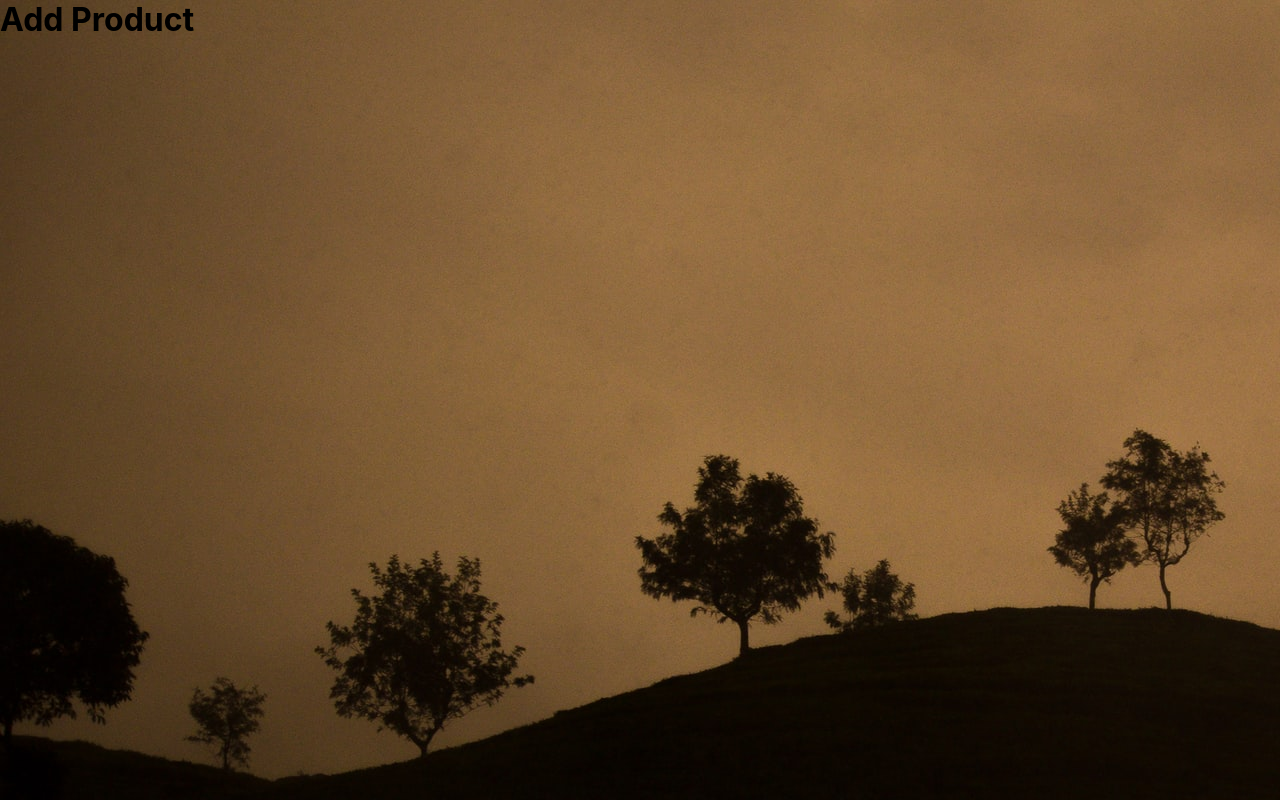
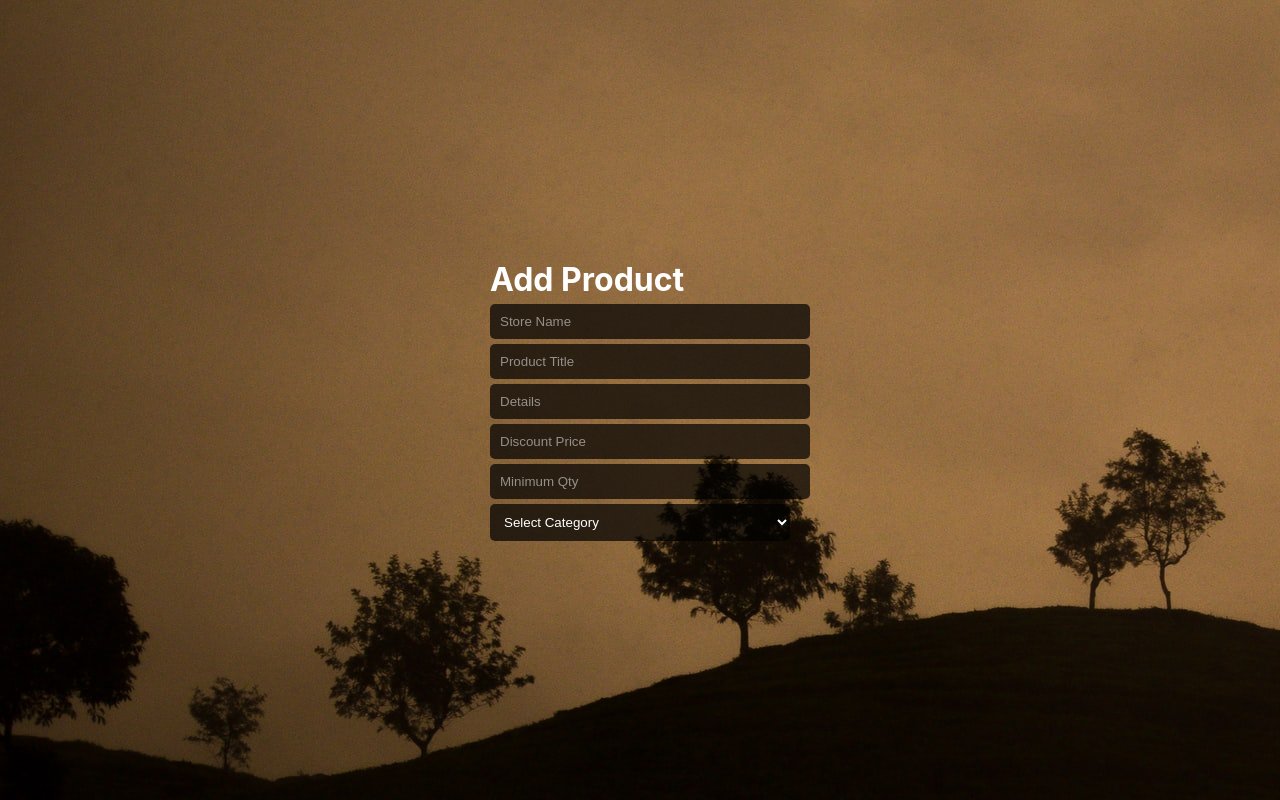
Before and after one commit to Bhavesh588/comprafaciladmin, a React (Create React App) app: page / in a window 1280 px wide. Built offline with nearby package versions, Linux system fonts and the light colour scheme.

Commit message:
Adding Add Product

```diff
--- a/src/App.scss
+++ b/src/App.scss
@@ -5,13 +5,9 @@
 .App {
     height: 100%;
     width: 100%;
-    overflow: hidden;
     position: absolute;
+    display: flex;
+    justify-content: center;
+    align-items: center;
     background-image: url('./assets/Background.jpg');
-
-    .bg_img {
-        width: 100%;
-        height: 100%;
-        background-size: cover;
-    }
 }
--- /dev/null
+++ b/src/Components/Inputbox/Inputbox.js
@@ -0,0 +1,17 @@
+import React from 'react'
+
+import './Inputbox.scss'
+
+const Inputbox = ({ type, placeholder }) => {
+    return (
+        <div className="inputbox">
+            <input
+                type={type}
+                placeholder={placeholder}
+                className="txt_input"
+            />
+        </div>
+    )
+}
+
+export default Inputbox
--- /dev/null
+++ b/src/Components/Inputbox/Inputbox.scss
@@ -0,0 +1,16 @@
+.inputbox {
+    margin: 5px 0px;
+
+    .txt_input {
+        background-color: rgba($color: #000000, $alpha: 0.7);
+        width: 100%;
+        border: 0;
+        padding: 10px;
+        border-radius: 5px;
+        color: #fff;
+
+        &::placeholder {
+            color: rgba($color: #fff, $alpha: 0.5);
+        }
+    }
+}
--- a/src/Pages/AddProducts/AddProduct.js
+++ b/src/Pages/AddProducts/AddProduct.js
@@ -1,9 +1,31 @@
 import React from 'react'
+
+import './AddProduct.scss'
+
+import Inputbox from '../../Components/Inputbox/Inputbox'
 
 const AddProduct = () => {
     return (
-        <div>
-            <h1>Add Product</h1>
+        <div className="addproduct">
+            <div className="addproduct_inner">
+                <h1 className="title">Add Product</h1>
+                <Inputbox type="text" placeholder="Store Name" />
+                <Inputbox type="text" placeholder="Product Title" />
+                <Inputbox type="text" placeholder="Details" />
+                <Inputbox type="number" placeholder="Discount Price" />
+                <Inputbox type="number" placeholder="Minimum Qty" />
+                <select className="select_cat" defaultValue="">
+                    <option value="" disabled hidden>
+                        Select Category
+                    </option>
+                    <option value="Select 1">Select 1</option>
+                    <option value="Select 2">Select 2</option>
+                    <option value="Select 3">Select 3</option>
+                </select>
+                {/* <span className='select_image'>
+                    <input type="file" className='choose' />
+                </span> */}
+            </div>
         </div>
     )
 }
--- /dev/null
+++ b/src/Pages/AddProducts/AddProduct.scss
@@ -0,0 +1,53 @@
+.addproduct {
+    .addproduct_inner {
+        width: 300px;
+        // background-color: blue;
+
+        .title {
+            color: white;
+        }
+
+        .select_cat {
+            background-color: rgba($color: #000000, $alpha: 0.7);
+            width: 100%;
+            border: 0;
+            padding: 10px;
+            border-radius: 5px;
+            color: #fff;
+        }
+
+        .select_image {
+            display: inline-block;
+            background-color: rgba($color: #000000, $alpha: 0.5);
+            border: 2px dashed rgba($color: #000000, $alpha: 0.7);
+            border-radius: 3px;
+            margin: 10px;
+            padding: 5px 8px;
+            height: 200px;
+            width: 100%;
+            outline: none;
+            white-space: nowrap;
+            cursor: pointer;
+            text-shadow: 1px 1px #fff;
+            font-weight: 700;
+            font-size: 10pt;
+            position: relative;
+
+            .choose {
+                position: absolute;
+                top: 0;
+                right: 0;
+                // min-width: 100%;
+                // min-height: 100%;
+                font-size: 100px;
+                text-align: right;
+                filter: alpha(opacity=0);
+                opacity: 0;
+                outline: none;
+                background: white;
+                cursor: inherit;
+                display: block;
+            }
+        }
+    }
+}
```
